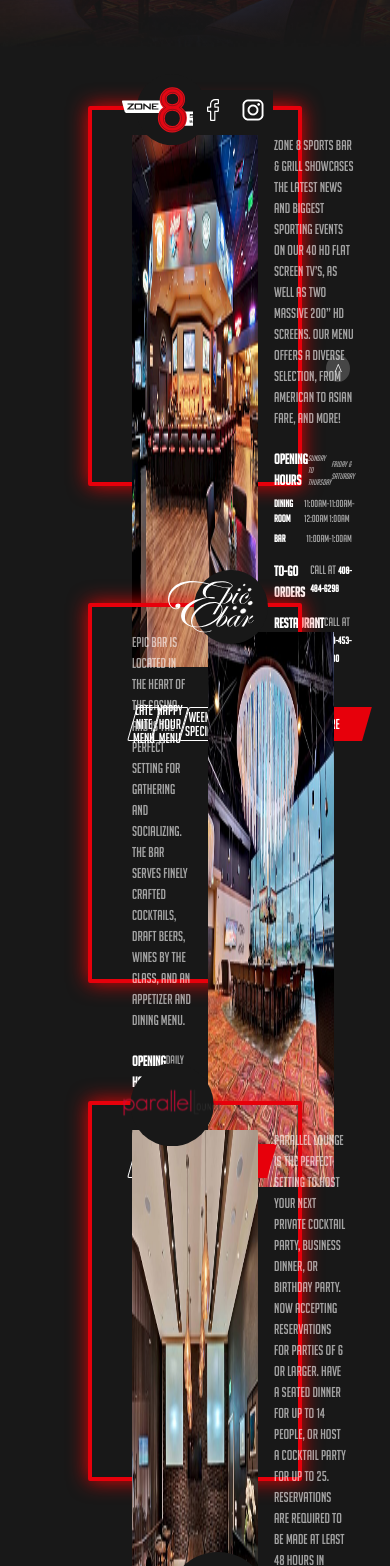
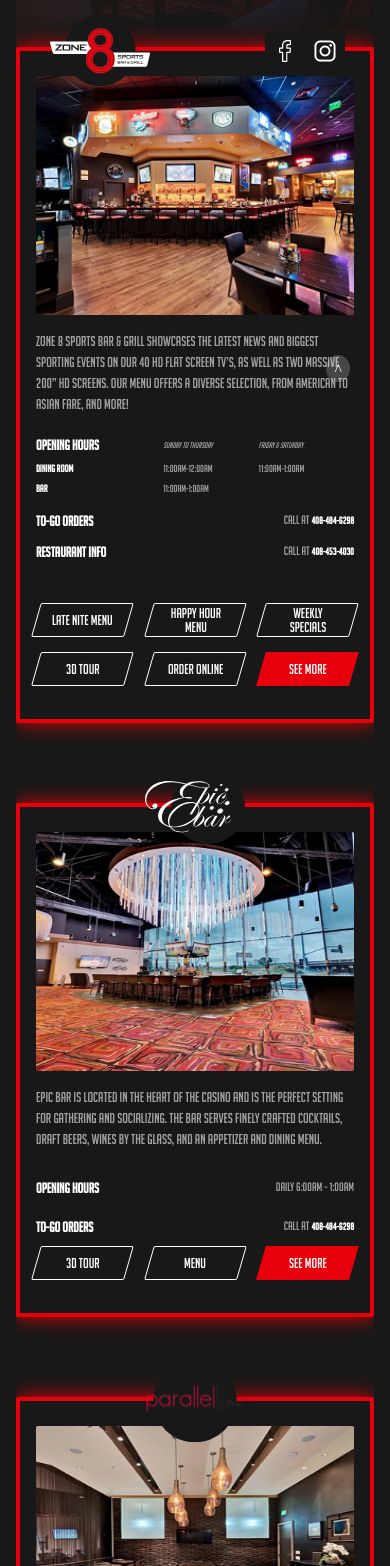
Before and after one commit to JamesRubic/CasinoGame, a Next.js app: page /dining in a window 390 px wide. Shown: the part 422-1988 px from the top of the page. Built offline with nearby package versions, Linux system fonts and the light colour scheme.

Commit message:
mobile responsive

```diff
--- a/app/components/gaming/trCom.tsx
+++ b/app/components/gaming/trCom.tsx
@@ -6,7 +6,7 @@
     return (
         <tbody>
             {
-                data.map((trData, index) => {
+                data.map(({ trData, index }: { trData: any, index: any }) => {
                     <tr className="text-white text-center border-b-1 border-b-white/20" key={index}>
                         <td className="text-left">{trData.game}</td>
                         <td className="text-red-600">2</td>
--- a/app/components/home/games.tsx
+++ b/app/components/home/games.tsx
@@ -16,7 +16,7 @@
         <div className="bg-background flex flex-col justify-center xl:px-50 lg:px-30 md:pt-10 px-8">
             <div className="border-2 border-red-600">
                 <p className=" text-white text-center text-4xl md:text-5xl lg:text-[100px] md:text-[50px]">ARE YOU IN?</p>
-                <p className="text-red-600 text-center lg:text-[32px] md:text-[32px]">TABLE GAMING AT CASINO M8TRIX</p>
+                <p className="text-red-600 text-center lg:text-[32px] md:text-[32px] ">TABLE GAMING AT CASINO M8TRIX</p>
                 <p className="text-white lg:text-[28px] lg:px-7 md:text-[14px] md:px-15 text-center pt-7" style={{ fontFamily: "Nunito" }}>Casino M8trix will be offering Limit & No Limit Texas Hold’em starting Sunday, May 2nd at 8am</p>
                 <div className="grid grid-cols-1 sm:grid-cols-3 md:grid-cols-5 gap-4 pt-[38px] px-20">
                     <GameIcon icon="poker" name="poker" />
--- a/app/components/layout/header.tsx
+++ b/app/components/layout/header.tsx
@@ -5,8 +5,9 @@
 import Image from "next/image";
 import { useState } from "react";
 
-const Header = () => {
+const Header = (props: any) => {
 
+  const { className } = props
   const [isOpen, setIsOpen] = useState(false); // State to toggle the menu
 
   const toggleMenu = () => {
@@ -45,9 +46,9 @@
               className="w-6 h-6"
             >
               <path
-                stroke-linecap="round"
-                stroke-linejoin="round"
-                stroke-width="2"
+                strokeLinecap="round"
+                strokeLinejoin="round"
+                strokeWidth="2"
                 d="M4 6h16M4 12h16M4 18h16"
               />
             </svg>
--- a/app/components/layout/layout.tsx
+++ b/app/components/layout/layout.tsx
@@ -1,3 +1,4 @@
+"use client"
 import Footer from "./footer";
 import Header from "./header";
 
@@ -16,12 +17,12 @@
       <main className="flex-1 relative bg-background overflow-x-hidden">
         <Header />
         {children}
-        <span
+        <div
           onClick={scrollToTop}
           className="fixed bottom-10 right-10 text-white rounded-[50%] px-2 pt-[3px] bg-white/20 cursor-pointer hover:bg-white hover:text-gray-600 transition-all duration-500"
         >
           ^
-        </span>
+        </div>
       </main>
       <Footer />
     </div>
--- a/app/components/restaurant/BorderBox.tsx
+++ b/app/components/restaurant/BorderBox.tsx
@@ -1,7 +1,7 @@
 const BorderBox = (props: any) => {
   const { children } = props;
   return (
-    <main className="relative h-[380px] mx-[88px] px-10 pt-[25px] pb-[33.5px] border-4 border-red-600 shadow-[0_0_20px_rgba(255,0,0,0.9)] rounded-xs">
+    <main className="relative mx-auto px-4 md:px-10  pt-[25px] pb-[33.5px] border-4 border-red-600 shadow-[0_0_20px_rgba(255,0,0,0.9)] rounded-xs max-w-4xl">
       {children}
     </main>
   );
--- a/app/components/restaurant/RoomPart.tsx
+++ b/app/components/restaurant/RoomPart.tsx
@@ -4,19 +4,18 @@
 
 const RoomPart = (props: any) => {
   return (
-    <main className="relative h-[380px] mx-[88px] px-10 pt-[25px] pb-[33.5px] border-4 border-red-600 shadow-[0_0_20px_rgba(255,0,0,0.9)] rounded-xs">
+    <main className="relative max-w-4xl mx-auto px-4 md:px-10 pt-[25px] pb-[33.5px] border-4 border-red-600 shadow-[0_0_20px_rgba(255,0,0,0.9)] rounded-xs">
       <Image
-        className={`absolute top-0 transform -translate-[50%] ${
-          props.direction === "right" ? "-right-5" : "left-20"
-        }`}
+        className={`absolute top-0 transform -translate-[50%] left-1/2 ${props.direction === "right" ? "md:right-5 md:left-auto" : "md:left-20"
+          }`}
         src={props.logoUrl}
         alt={props.logoName}
         width={100}
         height={100}
       />
       {props.direction === "right" ? (
-        <div className="flex gap-4">
-          <div className="flex-6 relative">
+        <div className="flex gap-4 flex-col-reverse md:flex-row">
+          <div className="flex-6 relative gap-2 flex flex-col">
             <p className="text-white/60 font-extralight text-[14px] mb-5">
               {props.text}
             </p>
@@ -39,8 +38,8 @@
                 </span>
               </p>
             </div>
-            <div className="absolute bottom-2.5 w-full">
-              <div className="flex justify-between">
+            <div className="w-full">
+              <div className="flex justify-between flex-wrap gap-2">
                 <BtnElement className="" color="white" name="3D TOUR" />
                 <BtnElement className="" color="white" name="MENU" />
                 <Link href={props.href}>
@@ -54,15 +53,17 @@
             alt={props.imageName}
             width={300}
             height={315}
+            className="w-full md:w-1/2 aspect-4/3"
           />
         </div>
       ) : (
-        <div className="flex gap-4">
+        <div className="flex gap-4 flex-col md:flex-row">
           <Image
             src={props.imageUrl}
             alt={props.imageName}
             width={300}
             height={315}
+            className="w-full md:w-1/2 aspect-4/3"
           />
           <div className="flex-6 relative">
             <p className="text-white/60 font-extralight text-[14px] mb-5">
@@ -87,8 +88,8 @@
                 </span>
               </p>
             </div>
-            <div className="absolute bottom-2.5 w-full">
-              <div className="flex justify-between">
+            <div className="w-full">
+              <div className="flex justify-between flex-wrap gap-2">
                 <BtnElement className="" color="white" name="3D TOUR" />
                 <BtnElement className="" color="white" name="RESERVATION" />
                 <Link href={props.href}>
--- a/app/dining/page.tsx
+++ b/app/dining/page.tsx
@@ -25,7 +25,7 @@
       </div>
 
       {/* restaurant Section */}
-      <div className="flex flex-col justify-around h-[1990px] bg-background">
+      <div className="flex flex-col justify-around bg-background gap-20 pb-12">
         <BorderBox>
           <Image
             className="absolute top-0 left-20 transform -translate-[50%]"
@@ -42,14 +42,15 @@
               height={40}
             />
           </div>
-          <div className="flex gap-4 mb-10">
+          <div className="flex gap-4 mb-10 flex-col md:flex-row w-full ">
             <Image
               src={"/assets/images/image_18.png"}
               alt="Image18"
-              width={300}
+              width={400}
               height={230}
+              className="w-full md:w-1/2 aspect-4/3 shrink-0 "
             />
-            <div className="flex-6">
+            <div className=" md:w-1/2">
               <p className="text-white/60 font-extralight text-[14px] mb-5">
                 Zone 8 Sports Bar & Grill showcases the latest news and biggest
                 sporting events on our 40 HD flat screen TV’s, as well as two
@@ -108,7 +109,7 @@
               </div>
             </div>
           </div>
-          <div className="flex justify-between">
+          <div className="flex justify-between flex-wrap gap-4">
             <BtnElement className="" name="LATE NITE MENU" color="white" />
             <BtnElement className="" name="HAPPY HOUR MENU" color="white" />
             <BtnElement className="" name="WEEKLY SPECIALS" color="white" />
--- a/app/employment/page.tsx
+++ b/app/employment/page.tsx
@@ -24,13 +24,12 @@
             Shifts may vary depending on our business needs.
           </p>
         </div>
-        <div className="ml-[86px] flex items-end">
+        <div className="max-w-5xl mx-auto w-full flex items-end">
           <Image
-            className="h-[321px]! -z-10"
             src={"/assets/images/Intersect (1).png"}
             alt="Intersect"
             width={659}
-            height={321}
+            height={421}
           />
           <div className="-ml-[90px]">
             <p className="text-[36px] font-[400px] text-white text-end">
@@ -43,7 +42,7 @@
             </p>
           </div>
         </div>
-        <div className="mx-[86px] mt-[97px]">
+        <div className="max-w-7xl mx-auto">
           <p className="text-[18px] font-[400px] text-white">
             FIND YOUR NEXT JOB IN our{" "}
             <p className="text-[36px]">5 opportunities</p>
@@ -53,7 +52,7 @@
             Upload your resume and fill up the online application, we’ll contact
             you shortly.
           </p>
-          <div className="flex flex-wrap gap-3 mb-[78px]">
+          <div className="flex flex-wrap gap-3 mb-[78px] items-center justify-center">
             <div className="w-[233px] h-[268px] relative border border-white">
               <Image
                 className="absolute -top-0.5 -left-0.5"
@@ -139,7 +138,7 @@
               </p>
             </button>
           </div>
-          <div className="relative">
+          <div className="relative max-w-5xl mx-auto">
             <Image
               className="absolute top-0 left-0"
               src={"/assets/images/Vector 3.png"}
@@ -147,7 +146,7 @@
               width={84.5}
               height={94.5}
             />
-            <div className="flex justify-between ml-[35px] pt-[30px] gap-8">
+            <div className="flex justify-between px-4 pt-[30px] gap-8">
               <div className="flex-6">
                 <p className="text-white 36px font-normal">
                   why work at casino m8trix
--- a/app/layout.tsx
+++ b/app/layout.tsx
@@ -33,7 +33,7 @@
       <body
         className={`${geistSans.variable} ${geistMono.variable} antialiased min-w-screen m-auto`}
       >
-        <div className="max-w-[1980px] m-auto">{children}</div>
+        <div className="max-w-[1980px] m-auto px-4">{children}</div>
       </body>
     </html>
   );
```
Also changed, not shown: app/dining/sportsBar/page.tsx (+7 -9 lines).
